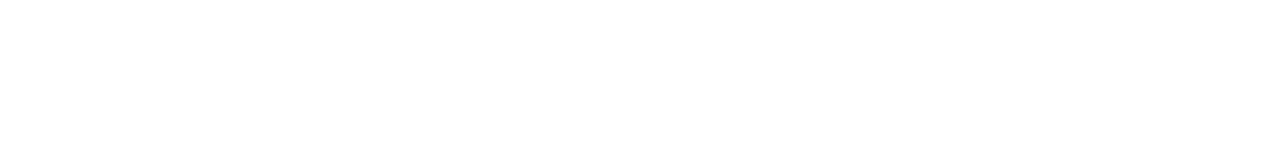
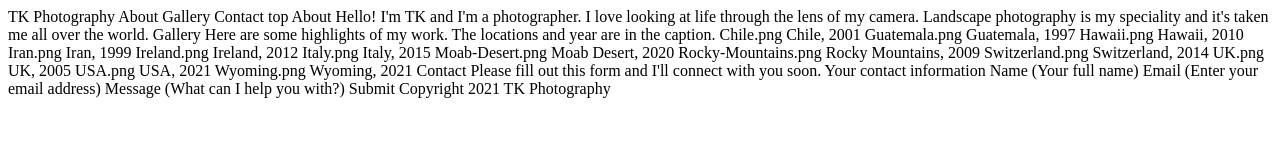
Before and after one commit to gsneor1/photogallery, a plain HTML site: page index.html in a window 1280 px wide. Drawn offline with Linux system fonts and the light colour scheme.

Commit message:
added content to index.html
added unformatted content

```diff
--- a/index.html
+++ b/index.html
@@ -6,6 +6,62 @@
     <title>Document</title>
 </head>
 <body>
+    TK Photography
+About
+Gallery
+Contact
+top
+About
+Hello!
+I'm TK and I'm a photographer. I love looking at life through the lens of my camera. Landscape photography is my speciality and it's taken me all over the world.
+Gallery
+Here are some highlights of my work. The locations and year are in the caption.
+
+Chile.png
+Chile, 2001
+
+Guatemala.png
+Guatemala, 1997
+
+Hawaii.png
+Hawaii, 2010
+
+Iran.png
+Iran, 1999
+
+Ireland.png
+Ireland, 2012
+
+Italy.png
+Italy, 2015
+
+Moab-Desert.png
+Moab Desert, 2020
+
+Rocky-Mountains.png
+Rocky Mountains, 2009
+
+Switzerland.png
+Switzerland, 2014
+
+UK.png
+UK, 2005
+
+USA.png
+USA, 2021
+
+Wyoming.png
+Wyoming, 2021
+Contact
+Please fill out this form and I'll connect with you soon.
+
+Your contact information
+Name (Your full name)
+Email (Enter your email address)
+Message (What can I help you with?)
+Submit
+
+Copyright 2021 TK Photography
 
 </body>
 </html>
```
